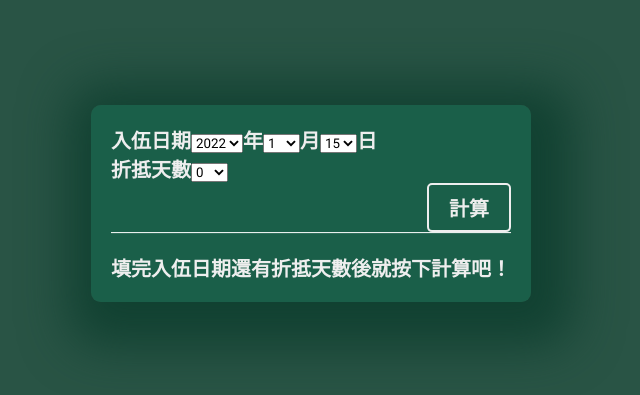
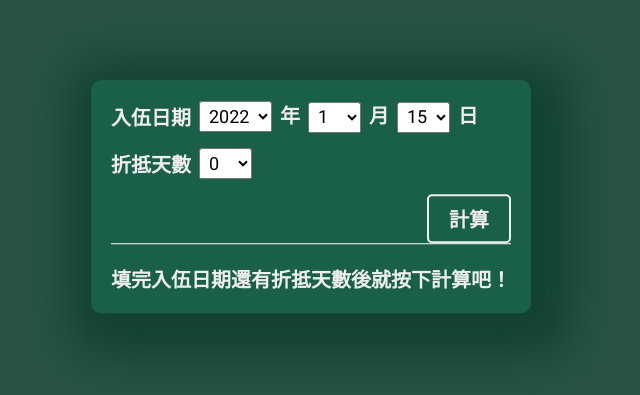
Before and after one commit to TSinChen/lom-calculator, a React (Create React App) app: page / in a window 1280 px wide. Shown: the part 157-552 px from the top of the page, without its empty margins (329-969 px from the left). Built offline with nearby package versions, Linux system fonts and the light colour scheme.

Commit message:
refactor

```diff
--- a/src/components/Form/Form.tsx
+++ b/src/components/Form/Form.tsx
@@ -74,12 +74,13 @@ const Form = ({ setResult }: Props) => {
 
   return (
     <form className="form">
-      <div className="form__date__inputs">
-        <label className="form__date__inputs__label" htmlFor="year">
+      <div className="form__block">
+        <label className="form__block__label" htmlFor="year">
           入伍日期
         </label>
+        <div className="form__block__inputs">
           <select
-          className="form__date__inputs__input"
+            className="form__block__inputs__input"
             id="year"
             name="year"
             value={year}
@@ -93,7 +94,7 @@ const Form = ({ setResult }: Props) => {
           </select>
           年
           <select
-          className="form__date__inputs__input"
+            className="form__block__inputs__input"
             name="month"
             value={month}
             onChange={(e) => setMonth(Number(e.target.value))}
@@ -106,7 +107,7 @@ const Form = ({ setResult }: Props) => {
           </select>
           月
           <select
-          className="form__date__inputs__input"
+            className="form__block__inputs__input"
             name="date"
             value={date}
             onChange={(e) => setDate(Number(e.target.value))}
@@ -117,12 +118,14 @@ const Form = ({ setResult }: Props) => {
           </select>
           日
         </div>
-      <div className="form__date__inputs">
-        <label className="form__date__inputs__label" htmlFor="discount">
+      </div>
+      <div className="form__block">
+        <label className="form__block__label" htmlFor="discount">
           折抵天數
         </label>
+        <div className="form__block__inputs">
           <select
-          className="form__date__inputs__input"
+            className="form__block__inputs__input"
             id="discount"
             value={discount}
             onChange={(e) => setDiscount(Number(e.target.value))}
@@ -132,6 +135,7 @@ const Form = ({ setResult }: Props) => {
             ))}
           </select>
         </div>
+      </div>
       <div className="form__submit" onClick={handleSubmit}>
         計算
       </div>
```
Lines whose indentation alone changed are shown as unchanged.
